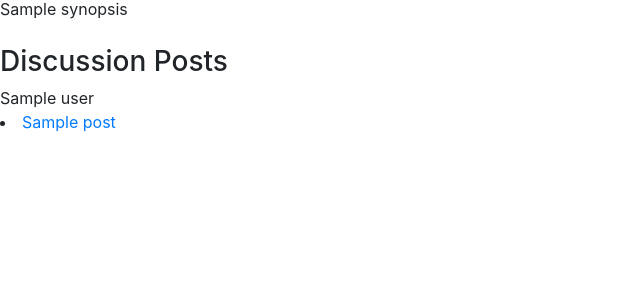
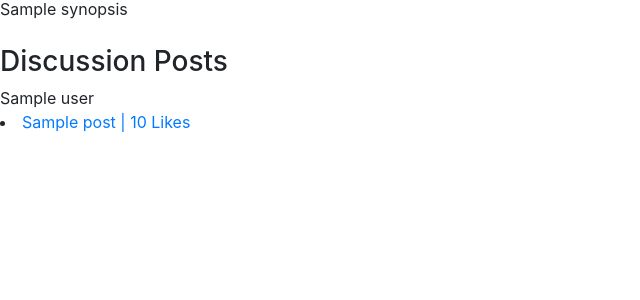
Before and after one commit to zeroproblemsb1gfella/After_Image, a Django app: template after_image/main/templates/main/discussionposts.html in a window 1280 px wide. Shown: the part 217-517 px from the top of the page, without its empty margins (0-640 px from the left). Run offline with Django 4.2, Linux system fonts and the light colour scheme; the template is opened without the code that fills it: most values are stand-ins (such as "Sample title", 1, 10 or a date in 2020); some libraries are stand-ins or nearby versions.

Commit message:
The number of likes for a post is now shown
It doesn't look very pretty at the moment but we can always work on that

```diff
--- a/after_image/main/templates/main/discussionpost.html
+++ b/after_image/main/templates/main/discussionpost.html
@@ -9,7 +9,7 @@
 <br></br>
 
 <h6>{{discussionpost.user}}</h6>
-<h5>{{discussionpost.post}}</h5>
+<h5>{{discussionpost.post}}&nbsp;|&nbsp;{{discussionpost.post_likes}} Likes</h5>
 <body>
     {% for comment in discussionpost.comment_set.all %}
         <li>{{comment.comment}}</li>
--- a/after_image/main/templates/main/discussionposts.html
+++ b/after_image/main/templates/main/discussionposts.html
@@ -11,7 +11,7 @@
 <body>
     {% for discussionpost in discussionposts %}
     {{discussionpost.user}}
-        <li><a href= "{%url 'discussionpost' discussionpost.movie.movie_list.name discussionpost.movie.title discussionpost.id%}">{{discussionpost.post}}</a></li>
+        <li><a href= "{%url 'discussionpost' discussionpost.movie.movie_list.name discussionpost.movie.title discussionpost.id%}">{{discussionpost.post}}&nbsp;|&nbsp;{{discussionpost.post_likes}} Likes</a></li>
 
         <br>
     {%endfor%}
```
